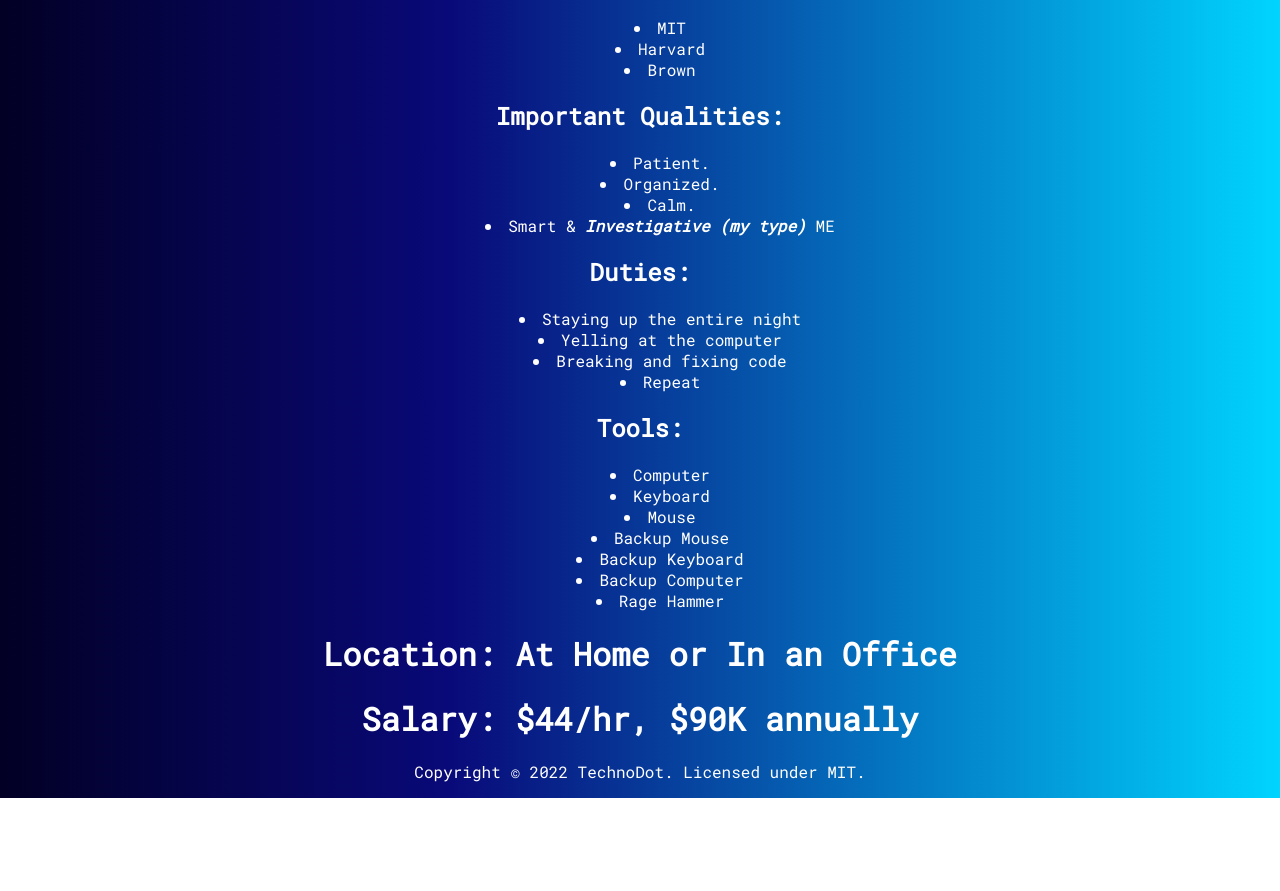
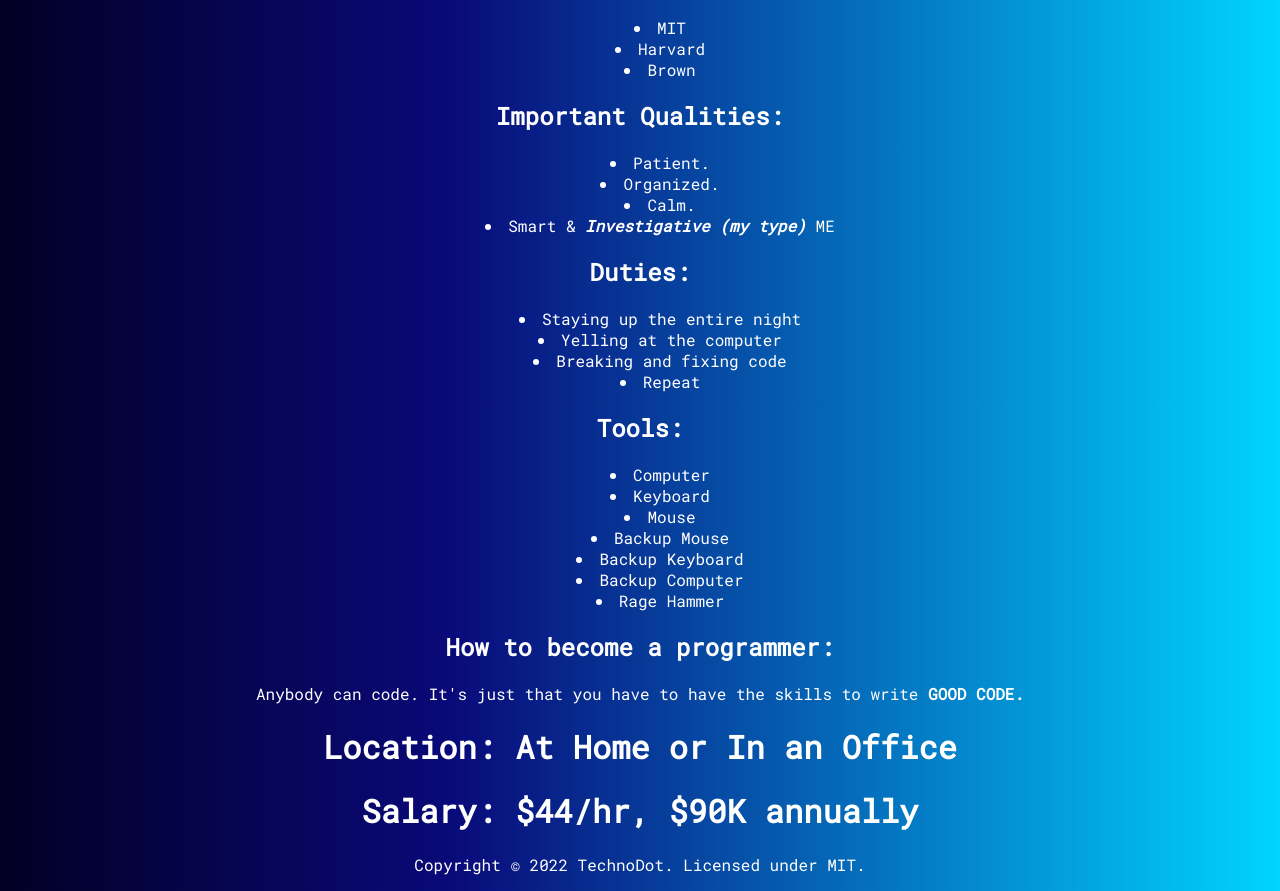
Before and after one commit to TechDudie/examplehtml, a plain HTML site: page pres.html in a window 1280 px wide. Shown: the part 107-998 px from the top of the page. Before the commit the page ends 905 px from the top, so only its background shows below. Drawn offline with Linux system fonts and the light colour scheme.

Commit message:
Update pres.html

```diff
--- a/pres.html
+++ b/pres.html
@@ -49,6 +49,8 @@ ul {
 <li>Backup Computer</li>
 <li>Rage Hammer</li>
 </ul>
+<h2>How to become a programmer:</h2>
+<p>Anybody can code. It's just that you have to have the skills to write <b>GOOD CODE.</b></p>
 <h1>Location: At Home or In an Office</h1>
 <h1>Salary: $44/hr, $90K annually</h1>
 <footer>
```
